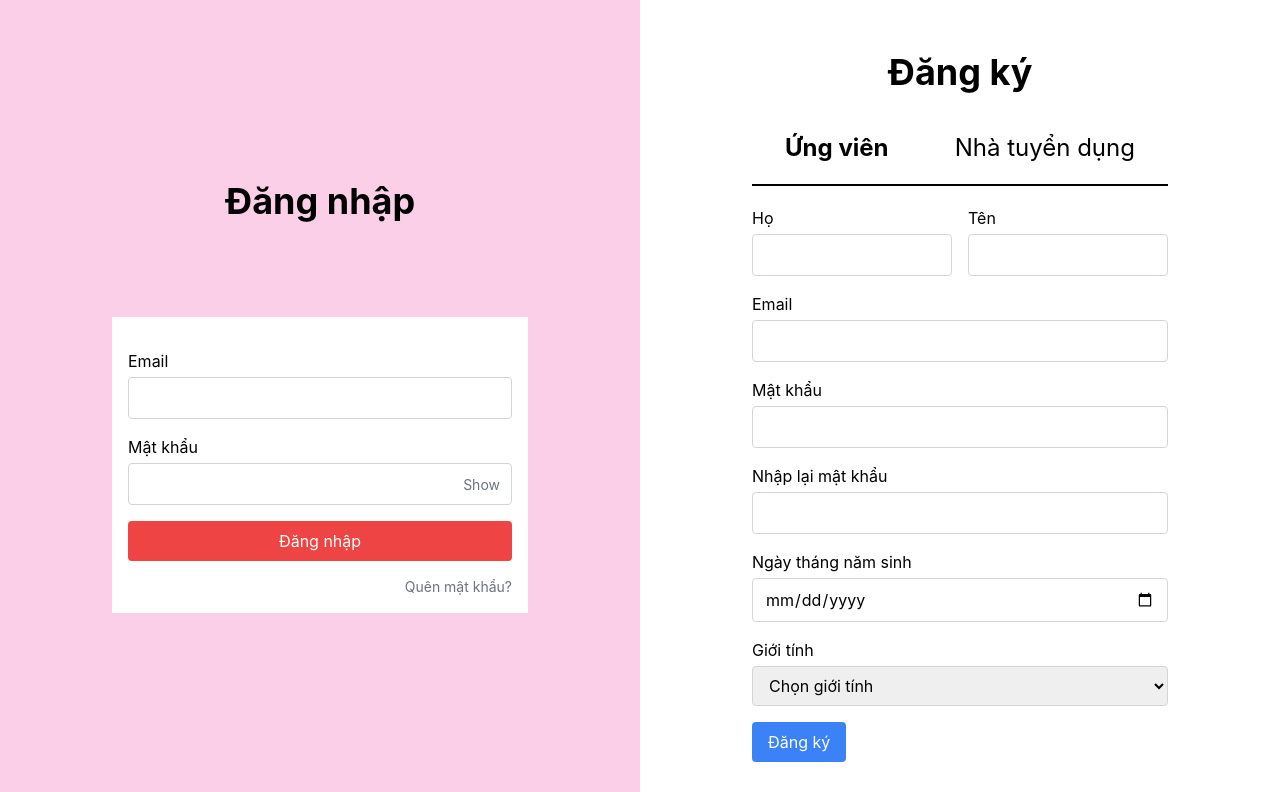
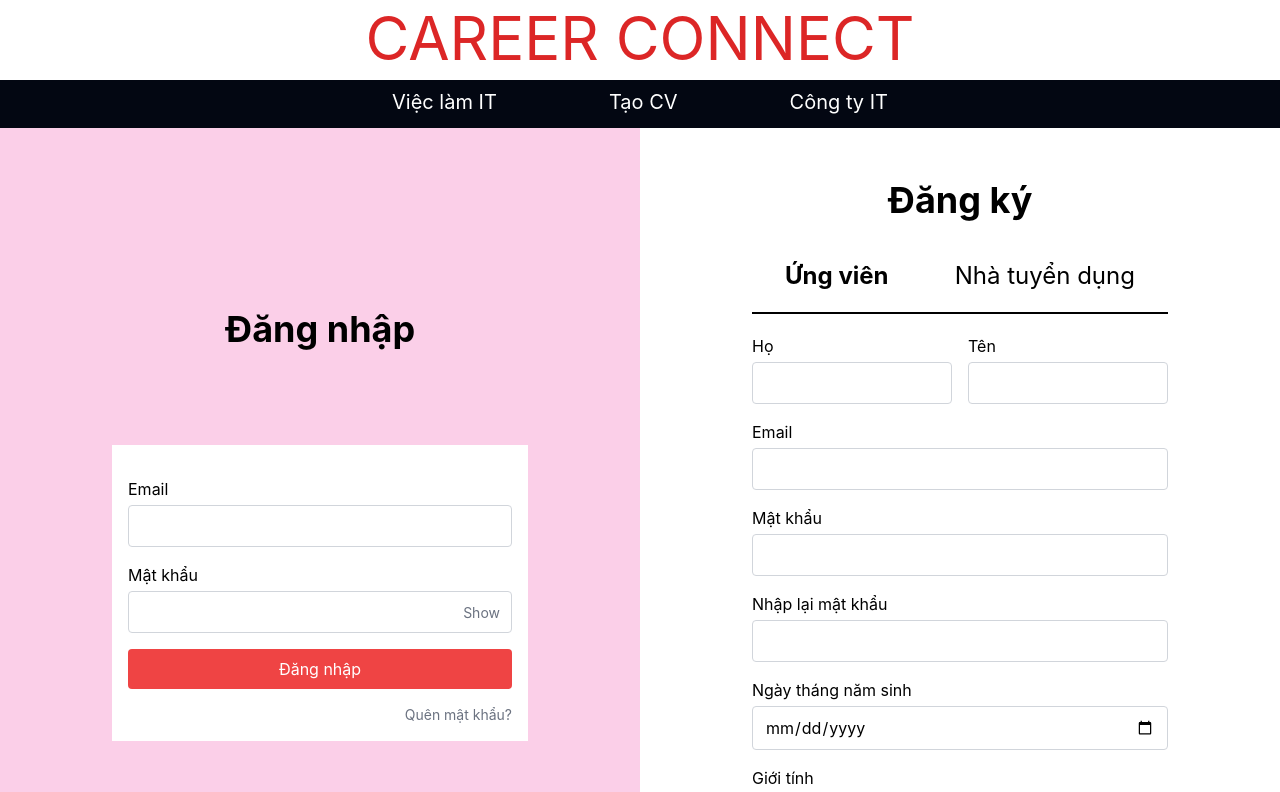
Before and after one commit to tuvdd/CareerConnect, a React (Create React App) app in the folder career-connect/: page /register in a window 1280 px wide. Shown: the top 792 px of the page. Built offline with nearby package versions, Linux system fonts and the light colour scheme.

Commit message:
thanh commit

```diff
--- a/career-connect/src/user/register/Register.js
+++ b/career-connect/src/user/register/Register.js
@@ -68,6 +68,17 @@ const Register = () => {
   };
 
   return (
+    <div>
+    <div className='h-20'>
+      <div className='text-6xl text-center text-red-600 h-full pt-2'> CAREER CONNECT</div>
+    </div>
+    <div className='h-12 bg-gray-950'>
+      <div className='w-full h-full  flex justify-center pt-2'>
+      <div className='text-xl text-white'> Việc làm IT</div>
+      <div className='text-xl text-white mx-28'> Tạo CV</div>
+      <div className='text-xl text-white'> Công ty IT</div>
+      </div>
+    </div>
     <div className="flex justify-center">
       {/* Đăng nhập */}
       <div className="w-1/2 h-auto p-8 bg-pink-200 flex flex-col justify-center">
@@ -314,6 +325,7 @@ const Register = () => {
         </div>
       </div>
     </div>
+    </div>
   );
 };
 
```
